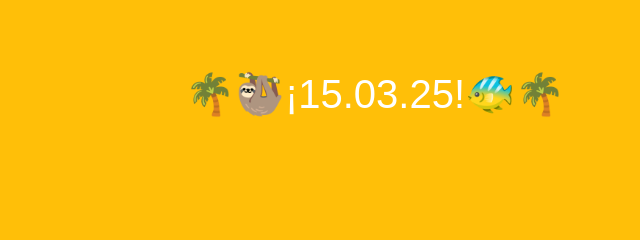
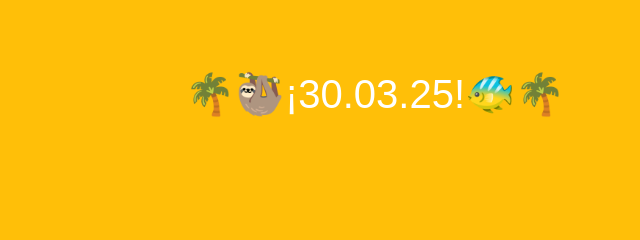
Before and after one commit to sebascoravila/montepardo.com, a plain HTML site: page index.html in a window 1280 px wide. Shown: the part 240-480 px from the top of the page, 265-905 px from the left. Drawn offline with nearby package versions, Linux system fonts and the light colour scheme.

Commit message:
Update index.html

```diff
--- a/index.html
+++ b/index.html
@@ -130,7 +130,7 @@
 
     <section>
         <div style="text-align: center; margin-top: 100px; margin-bottom: 100px;">
-        <h1>🌴🦥¡15.03.25!🐠🌴</h1>
+        <h1>🌴🦥¡30.03.25!🐠🌴</h1>
         </div>
     </section>
     <!-- Sección de Spotify / deshabilitada hasta cargar musica-->
```
